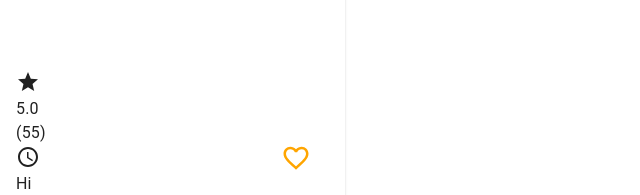
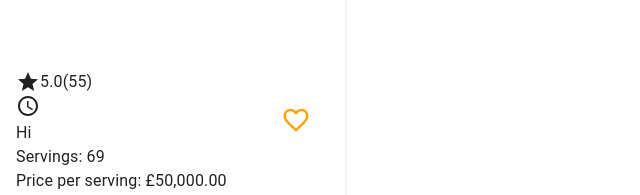
Before and after one commit to ivon-i/soc-craveaway-front, a Next.js app: page /recipepage in a window 1280 px wide. Shown: the part 192-387 px from the top of the page, without its empty margins (0-640 px from the left). Built offline with nearby package versions, Linux system fonts and the light colour scheme.

Commit message:
stars aligned

```diff
--- a/components/recipecard.js
+++ b/components/recipecard.js
@@ -51,14 +51,16 @@ export default function RecipeCard() {
           </Stack>
           <CardContent>
             <Box sx={{
+              display: "flex",
               justifyContent: "flex-start",
-              display: "left",
+              alignContent: "space-around"
             }}>
             <StarIcon />
             <Typography>5.0</Typography>
             <Typography>(55)</Typography>
             </Box>
 
+            <Box></Box>
             <AccessTimeIcon />
             <Typography>Hi</Typography>
             <Typography>Servings: 69</Typography>
```
